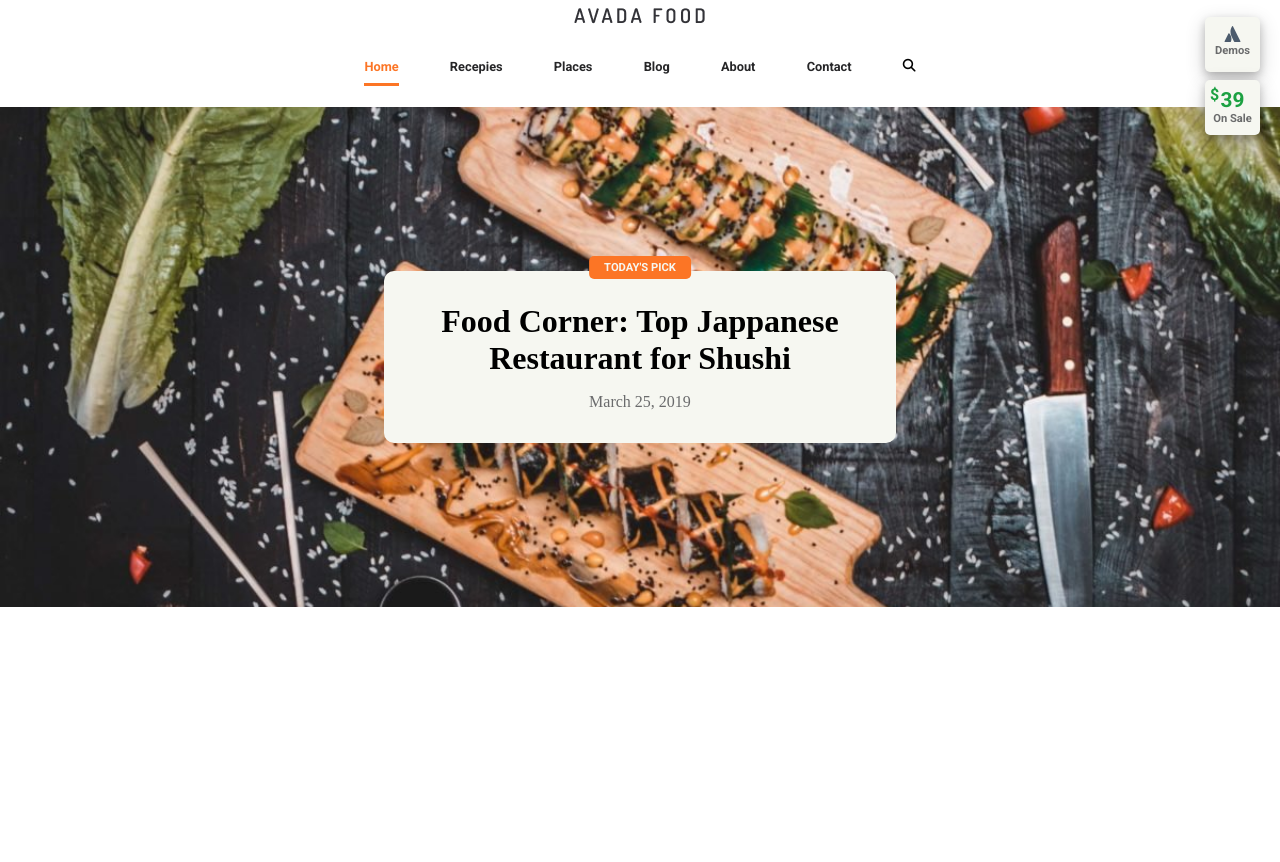
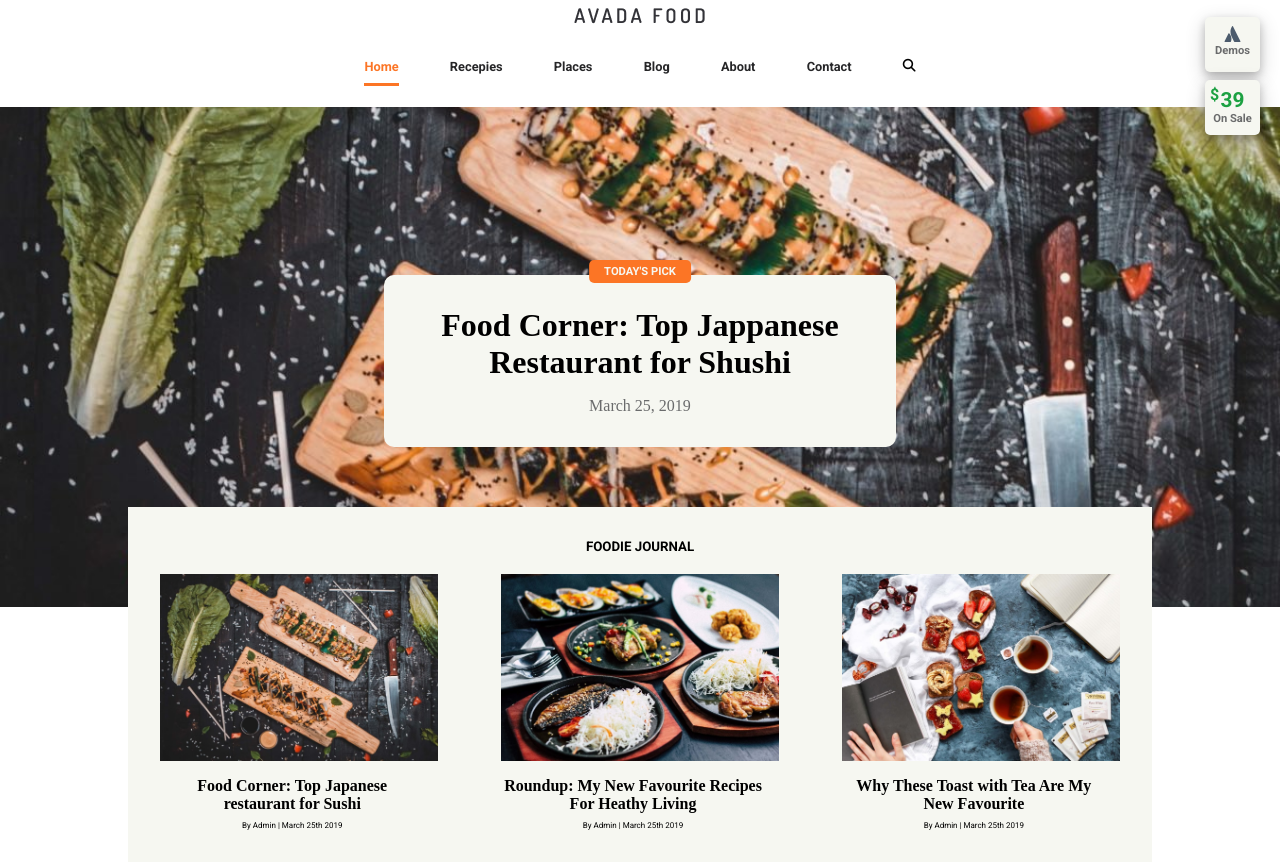
Before and after one commit to Guz117/food, a Vue app: page / in a window 1280 px wide. Shown: the part 149-1011 px from the top of the page. Before the commit the page ends 800 px from the top, so only its background shows below. Built offline with nearby package versions, Linux system fonts and the light colour scheme.

Commit message:
jumbotron

```diff
--- /dev/null
+++ b/src/components/FoodieJournal.vue
@@ -0,0 +1,74 @@
+<template>
+  <div class="foodie-journal">
+      <!-- <h5>FOODIE JOURNAL</h5>
+      <ul>
+        <li v-for="(journal, index) in journals"
+            :key= "index">
+            <img :src="journal.img" alt="">
+            <h3>{{ journal.text }}</h3>
+            <p>{{ journal.admin }}</p>
+        </li>
+      </ul> -->
+  </div>
+</template>
+
+<script>
+export default {
+    name: 'FoodieJournal',
+    data() {
+        return {
+            journals: [
+                {
+                    img: require('../assets/images/single-post-img3-200x132.jpg'),
+                    text: 'Food Corner: Top Japanese restaurant for Sushi',
+                    admin: 'By Admin | March 25th 2019'
+                },
+                {
+                    img: require('../assets/images/fi-roundup-200x132.jpg'),
+                    text: 'Roundup: My New Favourite Recipes For Heathy Living',
+                    admin: 'By Admin | March 25th 2019'
+                },
+                {
+                    img: require('../assets/images/fi-toasts-200x132.jpg'),
+                    text: 'Why THese Toast with Tea Are My New Favourite',
+                    admin: 'By Admin | March 25th 2019'
+                }
+            ],
+        }
+    }
+}
+</script>
+
+<style lang="scss">
+@import "../assets/scss/partials/_variables.scss";
+
+    // .foodie-journal {
+    //     top: -5px;
+    //     width: 80%;
+    //     margin: 0 auto;
+    //     padding: 2em;
+    //     background-color: yellowgreen;
+    //     h5 {
+    //         text-align: center;
+    //         font-family: $fontFamily;
+    //         padding-bottom: 1.5em;
+    //     }
+    //     ul {
+    //         display: flex;
+    //         justify-content: space-between;
+    //         list-style: none;
+
+    //         li {
+    //             display: flex;
+    //             flex-direction: column;
+    //             justify-content: center;
+    //             text-align: center;
+    //             width: 30%;
+    //             h3, p {
+    //                 width: 95%;
+    //             }
+    //         }
+    //     }
+    // }
+
+</style>
--- a/src/components/Jumbotron.vue
+++ b/src/components/Jumbotron.vue
@@ -1,5 +1,6 @@
 <template>
     <div class="jumbotron">
+        <img :src="journals[0].img" alt="">
         <div class="icon">
             <div class="demos">
                 <p><i class="fab fa-atlassian"></i></p>
@@ -17,13 +18,51 @@
             <p>March 25, 2019</p>
             </div>
         </div>
+        <div class="foodie-journal">
+            <h5>FOODIE JOURNAL</h5>
+            <ul>
+                <li v-for="(journal, index) in journals"
+                    :key= "index">
+                    <div class="img-jumbotron">
+                        <img :src="journal.img" alt="">
+                        <div class="hover">
+                            <i class="fas fa-link"></i>
+                            <p>{{ journal.text }}</p>
+                        </div>
+                    </div>
+                    <h4>{{ journal.text }}</h4>
+                    <p class="data">{{ journal.admin }}</p>
+                </li>
+            </ul>
+        </div>
     </div>
 
 </template>
 
 <script>
 export default {
-    name: 'Jumbotron'
+    name: 'Jumbotron',
+    data() {
+        return {
+            journals: [
+                {
+                    img: require('../assets/images/single-post-img3-1200x790.jpg'),
+                    text: 'Food Corner: Top Japanese restaurant for Sushi',
+                    admin: 'By Admin | March 25th 2019'
+                },
+                {
+                    img: require('../assets/images/fi-roundup-1200x790.jpg'),
+                    text: 'Roundup: My New Favourite Recipes For Heathy Living',
+                    admin: 'By Admin | March 25th 2019'
+                },
+                {
+                    img: require('../assets/images/fi-toasts-1200x790.jpg'),
+                    text: 'Why These Toast with Tea Are My New Favourite',
+                    admin: 'By Admin | March 25th 2019'
+                }
+            ],
+        }
+    }
 }
 </script>
 
@@ -32,13 +71,13 @@ export default {
 
     .jumbotron {
         height: 500px;
-        background: url('../assets/images/single-post-img3-1200x790.jpg');
-        background-size: cover;
-        background-position-y: center;
-        display: flex;
-        justify-content: center;
-        align-items: center;
         position: relative;
+        img {
+            width: 100%;
+            height: 100%;
+            object-fit: cover;
+        }
+
         .icon {
 
             position: absolute;
@@ -54,7 +93,8 @@ export default {
                 color: $fiord;
             }
 
-            .demos, .sale {
+            .demos,
+            .sale {
                 width: 55px;
                 height: 55px;
                 text-align: center;
@@ -70,7 +110,8 @@ export default {
             .sale {
                 position: relative;
 
-                .dollar, .trentanove {
+                .dollar,
+                .trentanove {
                 color: $forestGreen;
                 }
 
@@ -79,16 +120,17 @@ export default {
                 top: 5px;
                 left: 5px;
                 }
+
                 .trentanove {
                 font-size: 1.3em;
                 }
             }
-
-
         }
-    }
-
         .jumbotron-text {
+            position: absolute;
+            bottom: 50%;
+            left: 50%;
+            transform: translate(-50%,-50%);
             width: 40%;
             padding: 2em 0;
             background-color: $springWood;
@@ -96,6 +138,7 @@ export default {
             justify-content: center;
             position: relative;
             border-radius: 10px;
+
             .pick {
             position: absolute;
             left: 50%;
@@ -109,11 +152,14 @@ export default {
             font-family: $fontFamily;
             color: $springWood;
             }
+
             .jumbotron-text-center {
             width: 80%;
+
             h1 {
                 text-align: center;
             }
+
             p {
                 padding-top: 1em;
                 text-align: center;
@@ -121,4 +167,90 @@ export default {
             }
             }
         }
+
+        .foodie-journal {
+            position: absolute;
+            top: 80%;
+            left: 50%;
+            transform: translateX(-50%);
+            width: 80%;
+            margin: 0 auto;
+            padding: 2em;
+            background-color: $springWood;
+
+            h5 {
+            text-align: center;
+            font-family: $fontFamily;
+            padding-bottom: 1.5em;
+            }
+
+            ul {
+            display: flex;
+            justify-content: space-between;
+            list-style: none;
+
+            li {
+                display: flex;
+                flex-direction: column;
+                justify-content: center;
+                text-align: center;
+                width: 29%;
+                cursor: pointer;
+
+                h4,
+                p {
+                width: 95%;
+                padding-top: 1em;
+                }
+
+                .data {
+                    font-family: $fontFamily;
+                    font-size: 0.5em;
+                }
+            }
+
+            li:hover .hover {
+                display: block;
+            }
+            }
+        }
+
+        .img-jumbotron {
+            position: relative;
+            .hover {
+                position: absolute;
+                top: 50%;
+                left: 50%;
+                transform: translate(-50%, -50%);
+                background: rgb(255,127,0);
+                background: linear-gradient(350deg, rgba(255,127,0,1) 61%, rgba(255,255,255,1) 100%);
+                opacity: 0.9;
+                width: 101%;
+                height: 101%;
+                display: none;
+
+                p {
+                    position: absolute;
+                    top: 50%;
+                    left: 50%;
+                    transform: translate(-50%, -50%);
+                    color: $springWood;
+                }
+
+                .fa-link {
+                    position: absolute;
+                    top: 40px;
+                    transform: translateX(-50%);
+                    font-size: 0.7em;
+                    background-color: $springWood;
+                    padding: 0.5em;
+                    border-radius: 50%;
+
+                }
+            }
+        }
+
+    }
+
+
 </style>
--- a/src/components/Main.vue
+++ b/src/components/Main.vue
@@ -1,16 +1,19 @@
 <template>
-  <div>
+  <main>
     <Jumbotron />
-  </div>
+    <!-- <FoodieJournal /> -->
+  </main>
 </template>
 
 <script>
 import Jumbotron from './Jumbotron.vue'
+// import FoodieJournal from './FoodieJournal.vue'
 
 export default {
     name: 'Main',
     components:{
       Jumbotron,
+      // FoodieJournal,
     }
 }
 
```
Lines whose indentation alone changed are shown as unchanged.
